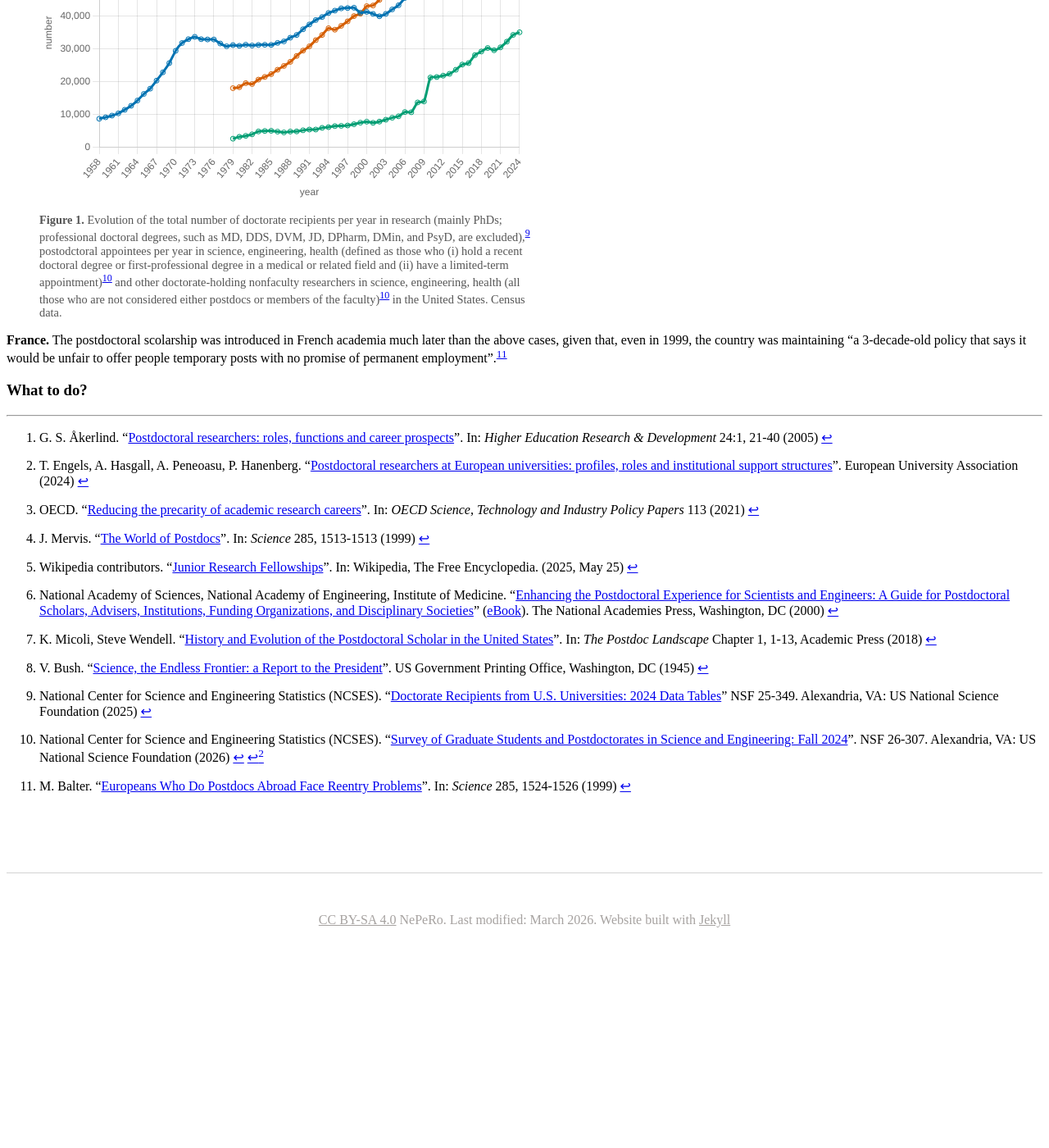
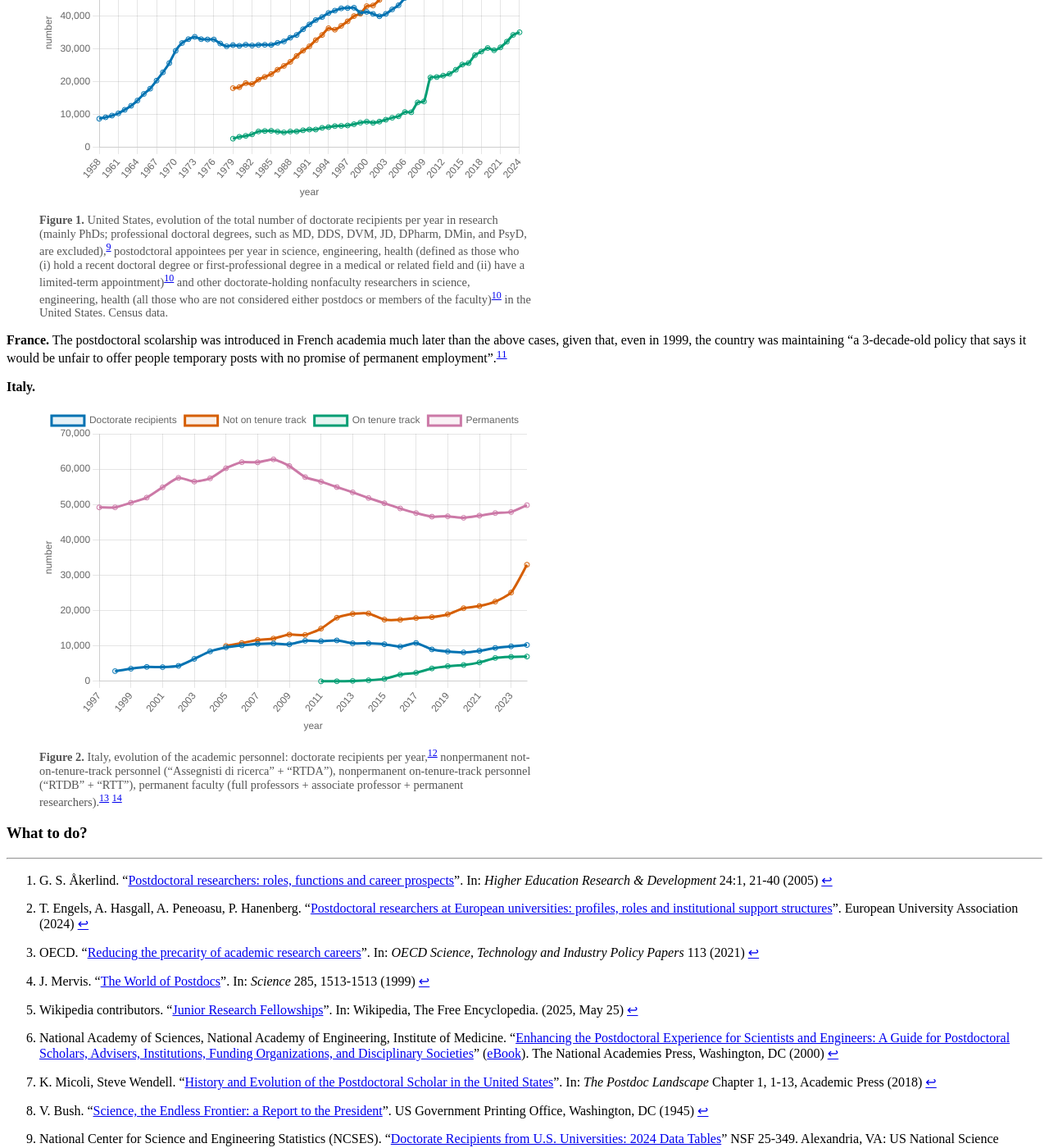
Before and after one commit to NPR-Nepero/nepero, a Jekyll site: the page built from resources.md, in a window 1280 px wide and 1400 px high, scrolled down 669 px. Shown: the whole window at 82% size. Built offline with Jekyll 4.4.1, drawn with Linux system fonts in a browser that asks for light colours; before the commit the page ends 1864 px from its top, so only the background shows below that; part of the change alters nothing that is shown; some of the changed text lies outside the part shown.

Commit message:
adding plot Italy

```diff
--- a/_includes/refs.md
+++ b/_includes/refs.md
@@ -19,3 +19,9 @@
 [^ncses2026sgspse]: National Center for Science and Engineering Statistics (NCSES). "[Survey of Graduate Students and Postdoctorates in Science and Engineering: Fall 2024](https://ncses.nsf.gov/surveys/graduate-students-postdoctorates-s-e/2024)". NSF 26-307. Alexandria, VA: US National Science Foundation (2026)
 
 [^balter1999europe]: M. Balter. "[Europeans Who Do Postdocs Abroad Face Reentry Problems](https://doi.org/10.1126/science.285.5433.1524)". In: *Science* 285, 1524-1526 (1999)
+
+[^ustatPhD]: Servizio Statistico del Ministero dell'Università e della Ricerca. "[Diplomati Dottorati di ricerca. Dati nazionali - Serie Storica](https://dati-ustat.mur.gov.it/dataset/99c3fde2-d329-4e43-9116-9c8917680061/resource/9e943195-d3ef-4aa2-b7d3-375c03c2d224/download/10-dottorati_diplomati_anno.csv)" (2024)
+
+[^ustatFaculty]: Servizio Statistico del Ministero dell'Università e della Ricerca. "[Personale docente e ricercatore per genere e qualifica](https://dati-ustat.mur.gov.it/dataset/1775dfd1-5408-4970-95c2-97373b7a0016/resource/85c1ab95-c8db-484b-8898-56478c521721/download/docricxgenerequalifica_serie.csv)" (2024)
+
+[^roarsPrecari]: Readazione ROARS. "[I precari dell’università italiana](https://www.roars.it/i-precari-delluniversita-italiana/)" (2025)
--- /dev/null
+++ b/assets/data/Italy_university_personnel_timeseries.csv
@@ -0,0 +1,29 @@
+Year,Doctorate recipients,Not on tenure track,On tenure track,Permanents
+1997,,,,49187
+1998,2884,,,49207
+1999,3572,,,50501
+2000,4078,,,51953
+2001,4015,,,54856
+2002,4369,,,57533
+2003,6353,,,56480
+2004,8466,,,57402
+2005,9604,10005,,60251
+2006,10188,10831,,61974
+2007,10592,11689,,61929
+2008,10713,12090,,62768
+2009,10461,13226,,60882
+2010,11478,13109,,57748
+2011,11365,14910,7,56449
+2012,11576,17994,20,54929
+2013,10745,19089,116,53446
+2014,10738,19175,300,51839
+2015,10485,17453,704,50354
+2016,9803,17412,1891,48878
+2017,10840,17906,2422,47589
+2018,9027,18154,3643,46570
+2019,8433,18943,4276,46666
+2020,8171,20681,4616,46245
+2021,8634,21291,5343,46859
+2022,9440,22546,6606,47589
+2023,9889,25113,6915,47877
+2024,10276,32968,7006,49812
--- a/assets/data/US_phd_postdoc_timeseries.csv
+++ b/assets/data/US_phd_postdoc_timeseries.csv
@@ -1,4 +1,4 @@
-Year,Doctorate recipients (number),"Postdoctoral appointees (science, engineering, health)",Doctorate-holding nonfaculty
+Year,Doctorate recipients (research),Postdocs (SEH),Other doctorate-holding nonfaculty (SEH)
 1958,8773,,
 1959,9213,,
 1960,9733,,
--- a/resources.md
+++ b/resources.md
@@ -18,15 +18,26 @@ Although the trajectory of precarious employment in academia has varied across c
 **United States.** The postdoctoral scholarship in the United States, traditionally rooted in the Old-European guild system (Master, Apprentice and Journeymen), dates back as early as the 1870s, with the Johns Hopkins University implementing it shortly after its foundation, and the Rockefeller Foundation establishing it formally for the physical sciences in the 1920s.[^nas2000] However, the scholarship model started taking its current form following World War II.[^micoli2018history] The change was driven by the scientific domain, deemed at the time as integral to national defense interests.[^bush1945frontier] The program was implemented in practice by the creation of the National Science Foundation (NSF) in 1950, the expansion of the National Institutes of Health (NIH) during the same period, and the institution, by the 1974 National Research Act, of the National Research Service Award (NRSA) in the behavioral and health sciences.
 
 <figure class="chart-figure">
-  <canvas id="myChart"></canvas>
+  <canvas id="chartUSphds"></canvas>
   <figcaption >
   <p markdown="1">
-**Figure 1.** Evolution of the total number of doctorate recipients per year in research (mainly PhDs; professional doctoral degrees, such as MD, DDS, DVM, JD, DPharm, DMin, and PsyD, are excluded),[^ncses2025sed] postodctoral appointees per year in science, engineering, health (defined as those who (i) hold a recent doctoral degree or first-professional degree in a medical or related field and (ii) have a limited-term appointment)[^ncses2026sgspse] and other doctorate-holding nonfaculty researchers in science, engineering, health (all those who are not considered either postdocs or members of the faculty)[^ncses2026sgspse] in the United States. Census data.
+**Figure 1.** United States, evolution of the total number of doctorate recipients per year in research (mainly PhDs; professional doctoral degrees, such as MD, DDS, DVM, JD, DPharm, DMin, and PsyD, are excluded),[^ncses2025sed] postodctoral appointees per year in science, engineering, health (defined as those who (i) hold a recent doctoral degree or first-professional degree in a medical or related field and (ii) have a limited-term appointment)[^ncses2026sgspse] and other doctorate-holding nonfaculty researchers in science, engineering, health (all those who are not considered either postdocs or members of the faculty)[^ncses2026sgspse] in the United States. Census data.
 </p>
   </figcaption>
 </figure>
 
 **France.** The postdoctoral scolarship was introduced in French academia much later than the above cases, given that, even in 1999, the country was maintaining "a 3-decade-old policy that says it would be unfair to offer people temporary posts with no promise of permanent employment".[^balter1999europe]
+
+**Italy.**
+
+<figure class="chart-figure">
+  <canvas id="chartITpersonnel"></canvas>
+  <figcaption >
+  <p markdown="1">
+**Figure 2.** Italy, evolution of the academic personnel: doctorate recipients per year,[^ustatPhD] nonpermanent not-on-tenure-track personnel ("Assegnisti di ricerca" + "RTDA"), nonpermanent on-tenure-track personnel ("RTDB" + "RTT"), permanent faculty (full professors + associate professor + permanent researchers).[^ustatFaculty] [^roarsPrecari]
+</p>
+  </figcaption>
+</figure>
 
 ### What to do?
 
@@ -38,65 +49,63 @@ Although the trajectory of precarious employment in academia has varied across c
 
 <script src="https://cdn.jsdelivr.net/npm/chart.js"></script>
 <script>
-async function loadCSVData() {
-    const response = await fetch('{{ "/assets/data/US_phd_postdoc_timeseries.csv" | relative_url }}');
+async function loadChartFromCSV(canvasId, csvPath) {
+    const response = await fetch(csvPath);
     const text = await response.text();
-    const rows = text.trim().split("\n").slice(1);
-    const labels = [], data1 = [], data2 = []; data3 = [];
-    rows.forEach(row => {
-        const [date, value1, value2, value3] = row.split(",");
-        labels.push(date);
-        data1.push(Number(value1));
-        if (value2 === undefined || value2.trim() === "") {
-        	data2.push(null);
-	} else {
-		data2.push(Number(value2));
-	}
-	if (value3 === undefined || value3.trim() === "") {
-        	data3.push(null);
-	} else {
-		data3.push(Number(value3));
-	}
+
+    const rows = text.trim().split("\n");
+    const headers = rows[0].split(",");
+    const dataRows = rows.slice(1);
+
+    const labels = [];
+    const datasets = [];
+
+    // Prepare empty arrays for each data column
+    const seriesData = {};
+    headers.slice(1).forEach(header => {
+        seriesData[header] = [];
     });
-    return { labels, data1, data2, data3 };
-}
 
-async function renderChart() {
-    const { labels, data1, data2, data3 } = await loadCSVData();
-    const ctx = document.getElementById('myChart').getContext('2d');
+    dataRows.forEach(row => {
+        const cols = row.split(",");
+        labels.push(cols[0]);
 
-    new Chart(ctx, {
-        type: 'line',
-        data: {
-            labels: labels,
-            datasets: [
-            {
-                label: 'Doctorate recipients (research)',
-                data: data1,
-                borderColor: 'rgb(0, 114, 178)',
-                backgroundColor: 'rgba(0, 114, 178, 0.1)',
-                fill: false,
-                tension: 0.2
-            },
-            {
-                label: 'Postdocs (SEH)',
-                data: data2,
-                borderColor: 'rgb(213, 94, 0)',
-                backgroundColor: 'rgba(213, 94, 0, 0.1)',
-                fill: false,
-                tension: 0.2
-            },
-            {
-                label: 'Other doctorate-holding nonfaculty (SEH)',
-                data: data3,
-                borderColor: 'rgb(0, 158, 115)',
-                backgroundColor: 'rgba(0, 158, 115, 0.1)',
-                fill: false,
-                tension: 0.2
-            },
-            ]
-        },
-        options: {
+        headers.slice(1).forEach((header, index) => {
+            const value = cols[index + 1];
+            seriesData[header].push(
+                value === undefined || value.trim() === "" ? null : Number(value)
+            );
+        });
+    });
+
+    // Color palette (reused cyclically if many columns)
+    const colors = [
+        "rgb(0,114,178)",
+        "rgb(213,94,0)",
+        "rgb(0,158,115)",
+        "rgb(204,121,167)",
+        "rgb(86,180,233)",
+        "rgb(230,159,0)"
+    ];
+
+    Object.keys(seriesData).forEach((key, index) => {
+        const color = colors[index % colors.length];
+
+        datasets.push({
+            label: key,
+            data: seriesData[key],
+            borderColor: color,
+            backgroundColor: color.replace("rgb", "rgba").replace(")", ",0.1)"),
+            fill: false,
+            tension: 0.2,
+            spanGaps: false
+        });
+    });
+
+    new Chart(document.getElementById(canvasId), {
+        type: "line",
+        data: { labels, datasets },
+	options: {
             responsive: true,
             aspectRatio: 1.5,
             interaction: {
@@ -118,5 +127,19 @@ async function renderChart() {
     });
 }
 
-renderChart();
+async function initCharts() {
+    await loadChartFromCSV(
+        "chartUSphds",
+        '{{ "/assets/data/US_phd_postdoc_timeseries.csv" | relative_url }}',
+        "rgb(0,114,178)"
+    );
+
+    await loadChartFromCSV(
+        "chartITpersonnel",
+        '{{ "/assets/data/Italy_university_personnel_timeseries.csv" | relative_url }}',
+        "rgb(213,94,0)"
+    );
+}
+
+initCharts();
 </script>
```
